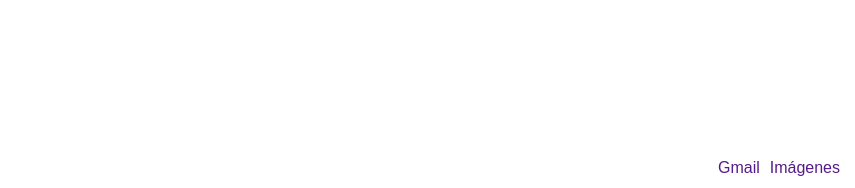
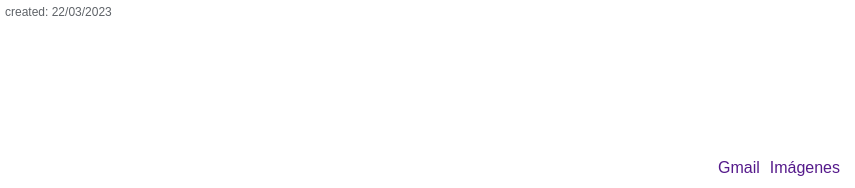
Before and after one commit to camoreno13/google-clone, a plain HTML site: page index.html in a window 1280 px wide. Shown: the top 188 px of the page, 0-855 px from the left. Drawn offline with Linux system fonts and the light colour scheme; grey boxes are pictures that could not be loaded.

Commit message:
add created date

```diff
--- a/index.html
+++ b/index.html
@@ -9,6 +9,7 @@
 </head>
 <body>
     <header>
+        <span class="version">created: 22/03/2023</span>
         <nav>
             <ul>
                 <li><a href="">Gmail</a></li>
--- a/main.css
+++ b/main.css
@@ -14,6 +14,14 @@ body {
 header{
     width: 100%;
     height: 60px;
+}
+
+header .version{
+    position: absolute;
+    top: 5px;
+    left: 5px;
+    font-size: 1.2rem;
+    color: #5f6368;
 }
 
 header nav {
```
